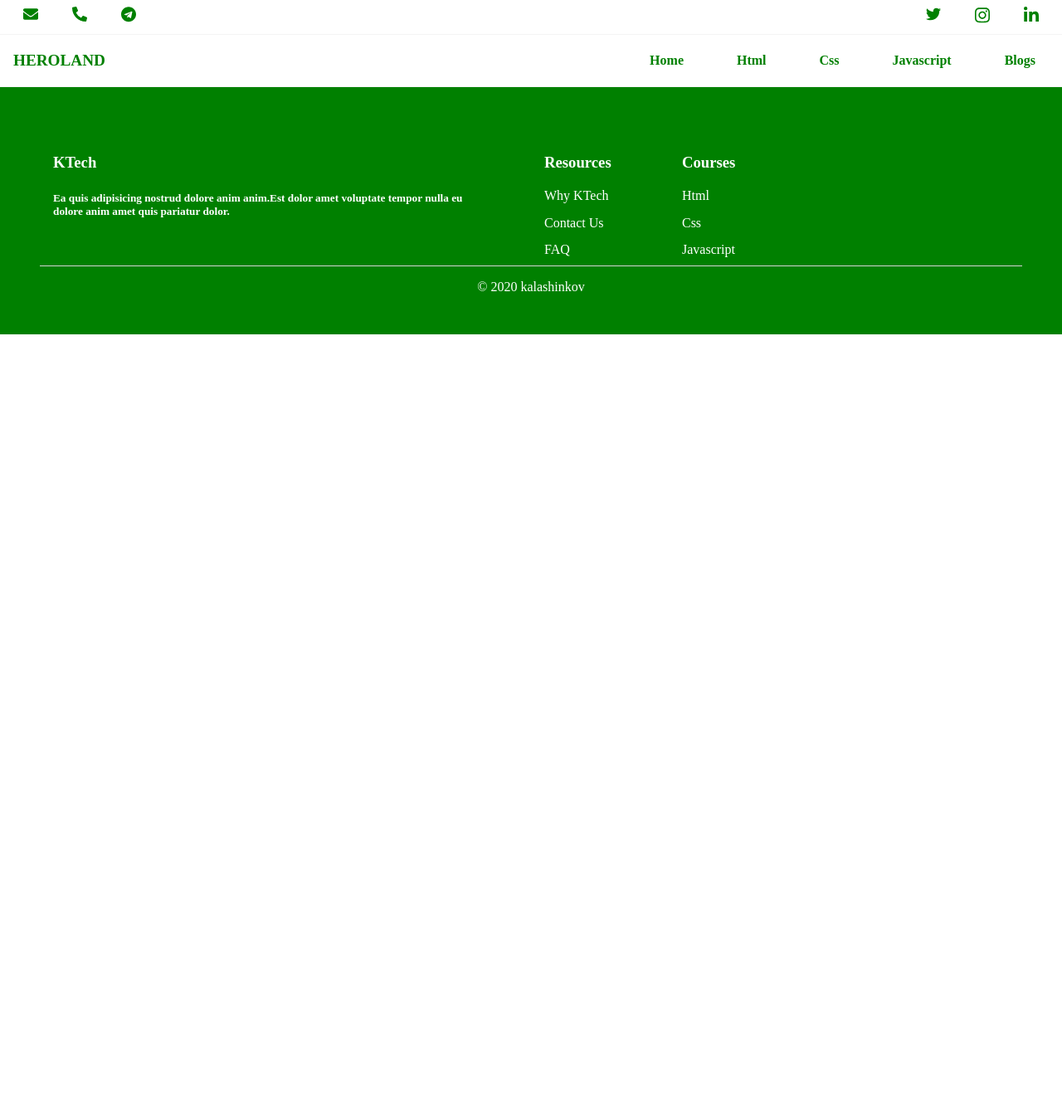
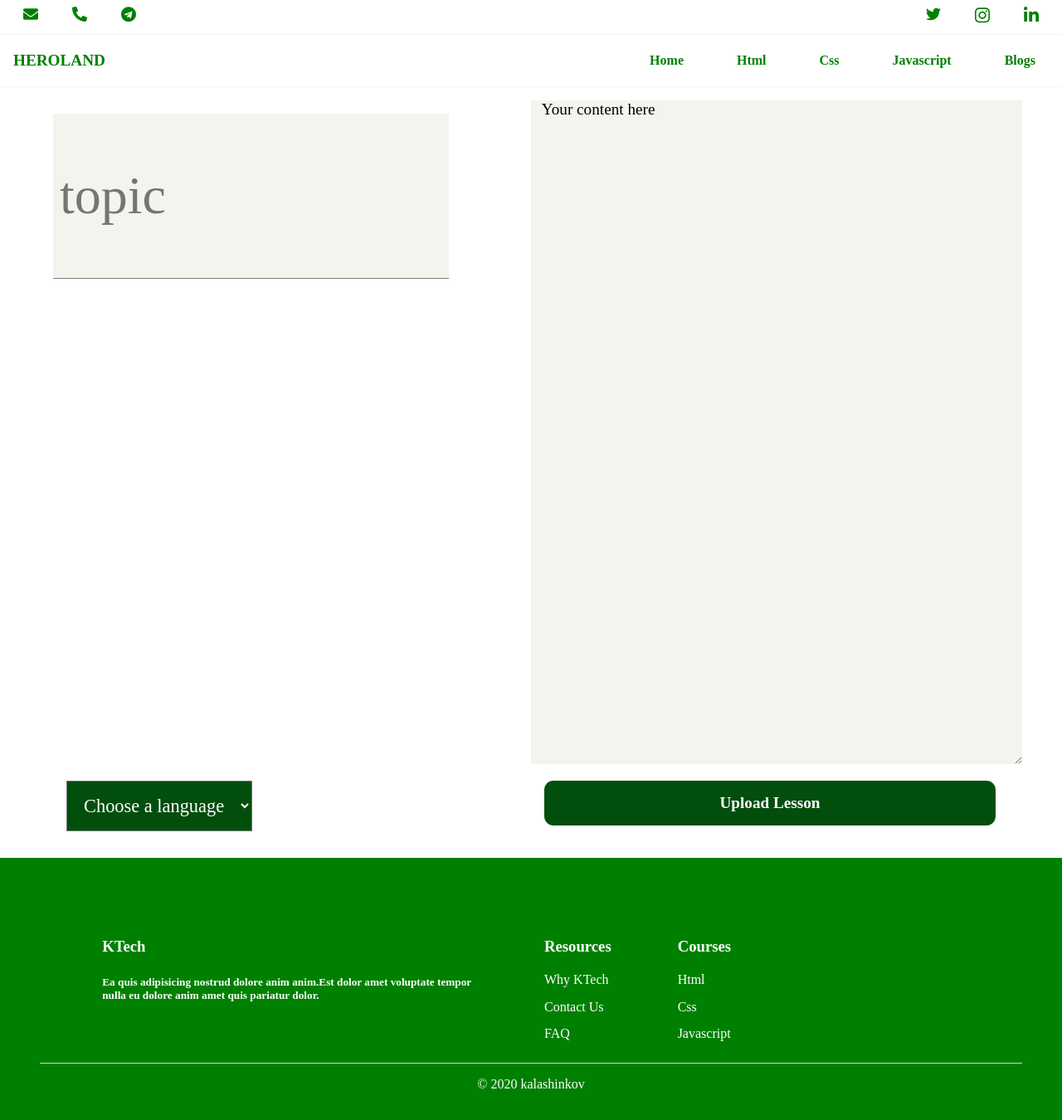
Before and after one commit to Kalashin1/kalTech, a Vue app: page /add-lesson in a window 1280 px wide. Shown: the top 1350 px of the page at 83% size. Before the commit the page ends 800 px from the top, so only its background shows below. Built offline with nearby package versions, Linux system fonts and the light colour scheme; what vue-code-highlight would draw is missing.

Commit message:
added contact and add lesson component

```diff
--- a/src/components/CssCodeBox.vue
+++ b/src/components/CssCodeBox.vue
@@ -54,11 +54,6 @@ h3, h5, h2, h4{
   grid-gap: 5%
 }
 
-.code{
-  margin: 1rem auto;
-  overflow-x: scroll
-}
-
 @media screen and (max-width: 1200px){
   .codebox{
     grid-template-columns: 100% !important;
@@ -66,12 +61,8 @@ h3, h5, h2, h4{
 
   .code{
     max-width: 320px !important;
+    margin: 1rem auto;
+    overflow-x: scroll
   }
 }
-/*
-@media screen and (max-width: 1030px){
-  .codebox{
-    grid-template-columns: 1fr 1fr;
-  }
-} */
 </style>
--- a/src/components/HtmlCodeBox.vue
+++ b/src/components/HtmlCodeBox.vue
@@ -50,18 +50,19 @@ h3, h5, h2, h4{
   grid-gap: 5%
 }
 
-@media screen and (max-width: 1200px){
+@media screen and (max-width: 1100px){
   .codebox{
     grid-template-columns: 100% !important;
   }
 
   .code{
-    max-width: 250px !important
+    max-width: 250px !important;
+    margin: 1rem auto;
+    overflow-x: scroll
   }
 }
 
 .code{
-  margin: 1rem auto;
-  overflow-x: scroll
+
 }
 </style>
--- a/src/components/JavascriptCodeBox.vue
+++ b/src/components/JavascriptCodeBox.vue
@@ -58,12 +58,10 @@ h3, h5, h2, h4{
 
   .code{
     /* transform: translateX(-57px); */
-    max-width: 320px !important
+    max-width: 320px !important;
+    margin: 1rem auto;
+    overflow-x: scroll
   }
 }
 
-.code{
-  margin: 1rem auto;
-  overflow-x: scroll
-}
 </style>
--- /dev/null
+++ b/src/pages/AddLesson.vue
@@ -0,0 +1,98 @@
+<template>
+  <div class="container">
+    <form>
+      <div class="topic">
+        <input type="text"  placeholder="topic"/>
+      </div>
+      <div class="body-content">
+        <textarea>
+          Your content here
+        </textarea>
+      </div>
+      <div class="select-lang">
+        <select>
+          <option selected>Choose a language</option>
+          <option>html</option>
+          <option>css</option>
+          <option>javascript</option>
+        </select>
+      </div>
+      <div class="submit">
+        <input type="submit" value="upload lesson" />
+      </div>
+    </form>
+  </div>
+</template>
+
+<script>
+export default {
+  data () {
+    return {
+      language: '',
+      topic: '',
+      body: {
+        content: '',
+        code: ''
+      }
+    }
+  }
+}
+</script>
+
+<style>
+
+.container{
+  width: 90%;
+  margin: 1rem auto;
+}
+
+.container form {
+  width: 100%;
+}
+
+.body-content textarea, .topic input{
+  width: 100%;
+  height: 100vh;
+  background: #f4f4ef;
+  border: 0;
+  outline: 0;
+  padding: 0 .5rem;
+  font-size: 1.2rem
+}
+
+.topic input {
+  max-height: 150px;
+  font-size: 4rem;
+  border-bottom: 2px solid gray
+}
+
+.select-lang select {
+  padding: 1rem;
+  margin: 1rem;
+  font-size: 1.4rem;
+  background: #024e0c;
+  color: #fff;
+  cursor: pointer;
+}
+
+.select-lang option {
+  cursor: pointer;
+  text-transform: capitalize;
+  padding: .5rem;
+}
+
+.submit{
+  margin: 1rem
+}
+
+.submit input {
+  padding: 1rem 1.4rem;
+  background: #024e0c;
+  color: #fff;
+  text-transform: capitalize;
+  border: 0;
+  outline: 0;
+  font-size: 1.2rem;
+  border-radius: .7rem
+}
+</style>
--- a/src/pages/Blogs.vue
+++ /dev/null
@@ -1,98 +0,0 @@
-<template>
-  <div class="container">
-    <div v-for="blog in blogs" :key="blog._id" class="blog-container" @click="getBlog(blog._id)">
-      <h4 class="blog-title"> {{ blog.title }} </h4>
-      <h5 class="blog-author">Written By {{ blog.author.name }}</h5>
-      <p class="blog-bday"> Posted on {{ blog.createdAt | filterDate }}</p>
-      <h6 class="blog-author">Email @ {{ blog.author.email}}</h6>
-    </div>
-  </div>
-</template>
-
-<script>
-export default {
-  data () {
-    return {
-      userId: '',
-      blogs: [],
-      blogAuthor: ''
-    }
-  },
-  filters: {
-    filterDate (v) {
-      return v.slice(0, v.indexOf('T'))
-    }
-  },
-  methods: {
-    async getBlogs () {
-      const res = await fetch('http://localhost:3000/posts', {
-        credentials: 'include'
-      })
-      if (res.ok) {
-        this.blogs = await res.json()
-        this.blogs = this.blogs.reverse()
-      }
-    },
-    getBlog (id) {
-      this.$router.push(`/blog/${id}`)
-    }
-  },
-  beforeRouteEnter (to, from, next) {
-    async function getUserId () {
-      const res = await fetch('http://localhost:3000/user', {
-        credentials: 'include'
-      })
-      if (res.ok) {
-        // const data = await res.json()
-        // if (!data.id) {
-        //   next('/login')
-        //   // eslint-disable-next-line
-        // }
-        // else {
-        //   next()
-        // }
-        next()
-      }
-    }
-    getUserId()
-  },
-  mounted () {
-    this.getBlogs()
-  }
-}
-</script>
-
-<style scoped>
-.container{
-  padding: 1rem .5rem;
-  display: flex;
-  flex-direction: column;
-  justify-content: center;
-  cursor: pointer;
-  align-content: center;
-}
-
-.blog-container{
-  background: #f2f2f2;
-  margin: .4rem 0;
-  padding: .5rem;
-  border-radius: .7rem;
-  box-shadow: 0 2px 2px 0 rgba(0,0,0,0.14),0 3px 1px -2px rgba(0,0,0,0.12),0 1px 5px 0 rgba(0,0,0,0.2);
-}
-
-.blog-container .blog-title, .blog-container .blog-author, .blog-container .blog-bday{
-  text-transform: capitalize;
-  margin: .5rem .3rem
-}
-
-.blog-container .blog-bday{
-  font-weight: lighter
-}
-
-@media screen and (min-width: 670px){
-  .container{
-    margin: 1rem auto;
-    width: 60vw;
-  }
-}
-</style>
--- /dev/null
+++ b/src/pages/ContactUs.vue
@@ -0,0 +1,85 @@
+<template>
+  <div class="container">
+    <form>
+      <div class="details">
+        <h2>Contact Us</h2>
+        <div class="input">
+          <input type="email" placeholder="your email here" />
+        </div>
+        <div class="input">
+          <input type="text" placeholder="your name here" />
+        </div>
+        <div class="input">
+          <input type="text" placeholder="your subject here" />
+        </div>
+      </div>
+      <div class="message">
+        <textarea placeholder="your message here">
+        </textarea>
+        <div class="submit">
+          <input type="submit" value="send message" />
+        </div>
+      </div>
+    </form>
+  </div>
+</template>
+
+<script>
+export default {
+  data () {
+    return {
+      name: '',
+      email: '',
+      subject: '',
+      message: ''
+    }
+  }
+}
+</script>
+
+<style>
+.container {
+  width: 90%;
+  margin: 1rem auto
+}
+
+.container form{
+  display: grid;
+  grid-template-columns: repeat(2, 1fr)
+}
+
+input[type=text], input[type=email] {
+  border: 0;
+  outline: 0;
+  border-bottom: 1px solid gray;
+  width: 80%;
+  margin: 1rem 0;
+  padding: 1.5rem .5rem
+}
+
+.message{
+  border-left: 2px solid gray;
+  padding: 0 1rem;
+}
+
+.message textarea {
+  width: 100%;
+  border: 0;
+  outline: 0;
+  font-size: 1.2rem;
+  height: 60vh
+}
+
+input[type=submit] {
+  padding: 1rem 1.4rem;
+  font-size: 1.2rem;
+  background:  #024e0c;
+  color: #fff;
+  outline: 0;
+  border: 0;
+  text-transform: capitalize;
+  font-weight: bold;
+  width: 100%;
+  cursor: pointer
+}
+</style>
```
Also changed, not shown: src/router/index.js (+10 -0 lines).
